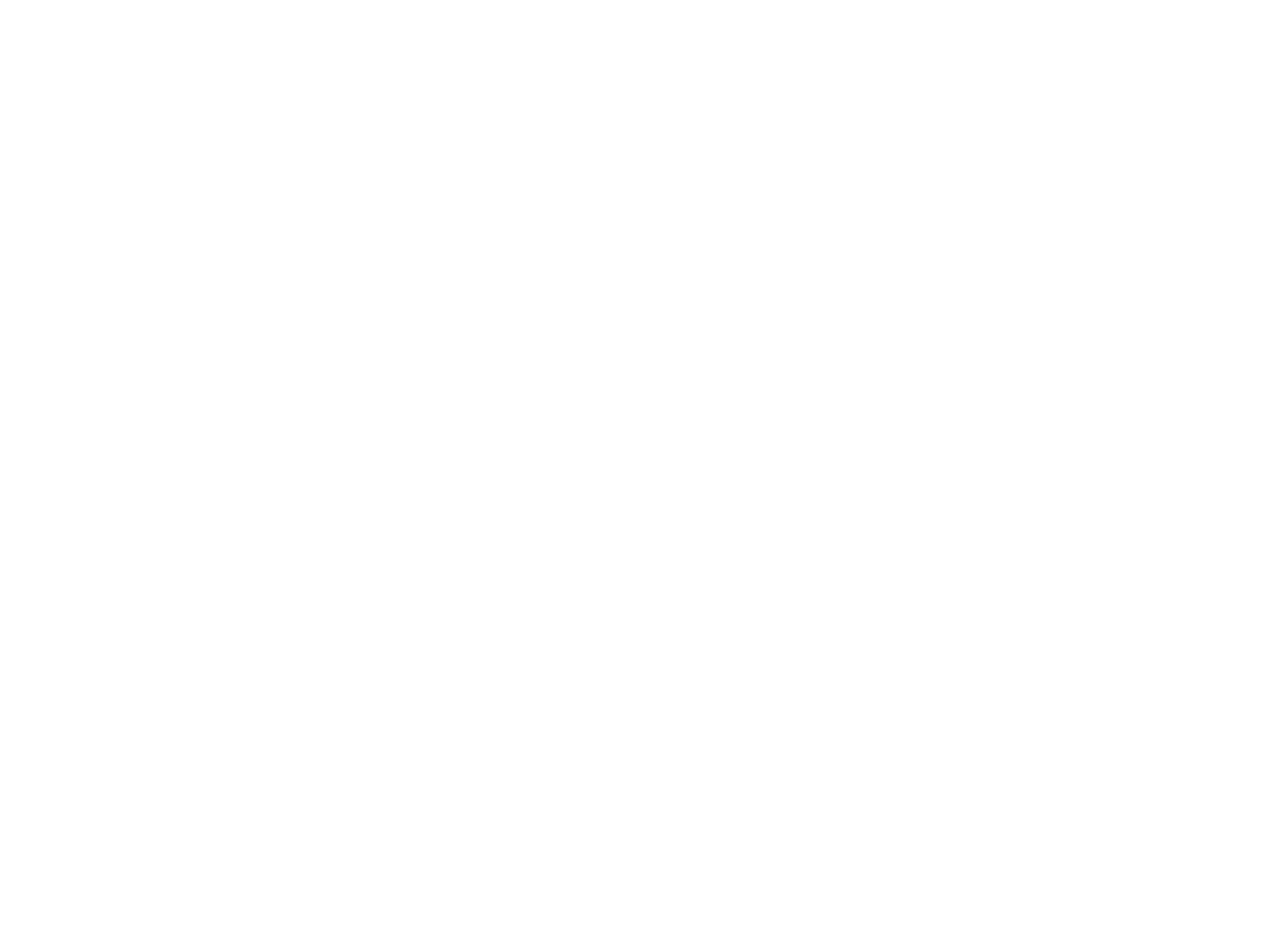
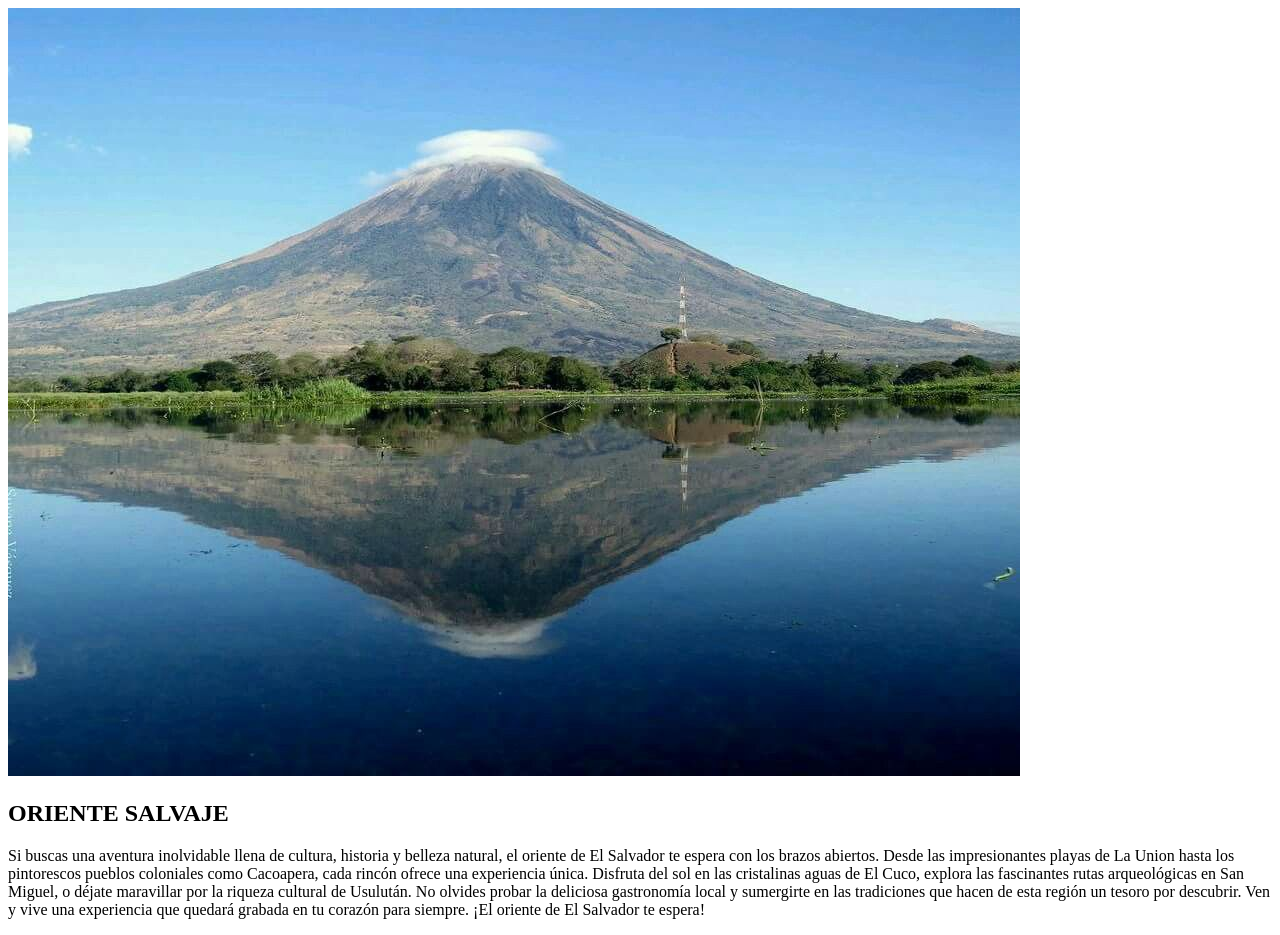
Before and after one commit to JairoOrtiz06/Proyecto-final-, a plain HTML site: page oriente.html in a window 1280 px wide. Before the commit the page ends 800 px from the top, so only its background shows below. Drawn offline with Linux system fonts and the light colour scheme.

Commit message:
Agregando imagenes y parte de html

```diff
--- a/oriente.html
+++ b/oriente.html
@@ -7,8 +7,34 @@
     <title>Document</title>
 </head>
 <body>
+    <header class="header-landing">
+        <div class="wrap-logo">
+            <img src="imagenes/Laguna el jocotal.jpg" alt=""
+            class="logo-header">
+        </div>
+    </header>
+    <section class="hero-section">
+        <div class="wrap-hero-section">
+            <h1>ORIENTE SALVAJE</h1>
+            <p>Si buscas una aventura inolvidable llena de cultura, historia y belleza natural, el oriente de El Salvador te espera con los brazos abiertos.
+               Desde las impresionantes playas de La Union hasta los pintorescos pueblos coloniales como Cacoapera, cada rincón ofrece una experiencia única.
+               Disfruta del sol en las cristalinas aguas de El Cuco, explora las fascinantes rutas arqueológicas en San Miguel,
+               o déjate maravillar por la riqueza cultural de Usulután. No olvides probar la deliciosa gastronomía local y sumergirte en las tradiciones que hacen
+                de esta región un tesoro por descubrir. Ven y vive una experiencia que quedará grabada en tu corazón para siempre.
+               ¡El oriente de El Salvador te espera!</p>
+               <!--Este sera el boton que hace la llamda a la accion -->
+               <div class="wrap-cta">
+                <a href="/" class="cta-a"></a>
+               </div>
+        </div>
+    </section>
 
+    <section class="section logos-section">
+        <div class="wrap-logos-section">
 
+        </div>
+
+    </section>
 
 </body>
 </html>
```
Also changed, not shown: imagenes/Bahia de Jiquilisco.jpeg (added), imagenes/Golfo de Fonseca.jpeg (added), imagenes/Laguna de Alegria.jpeg (added), imagenes/Laguna el jocotal.jpg (added), imagenes/Playas Negras.jpg (added), imagenes/playa el cuco.jpeg (added), imagenes/rio sapo.jpeg (added), imagenes/volcan de conchagua.jpeg (added).
